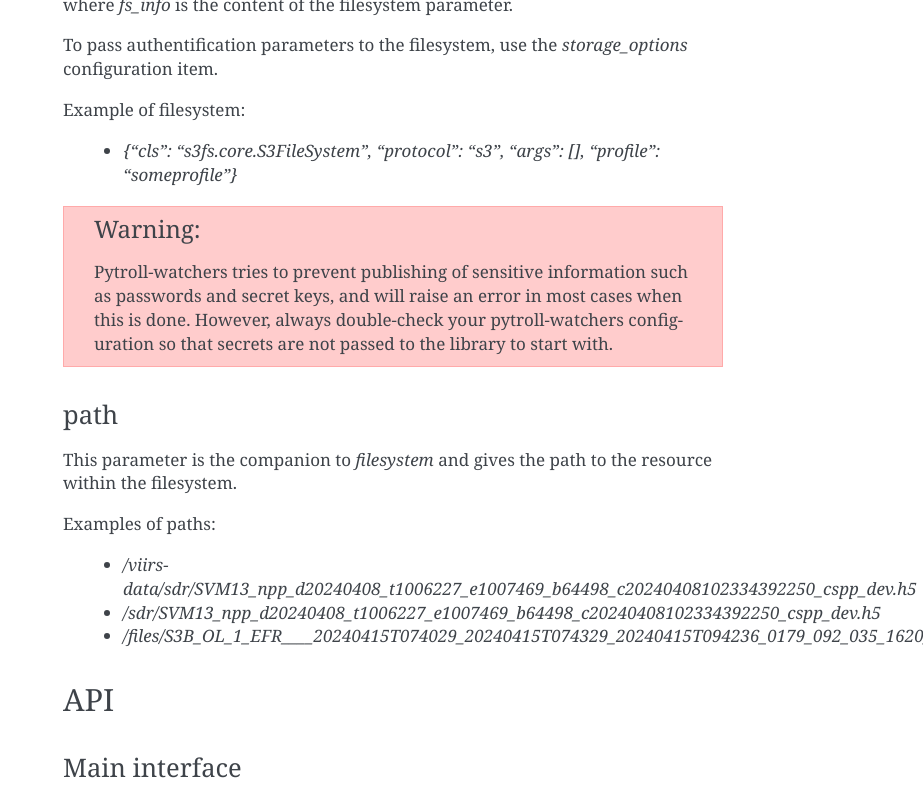
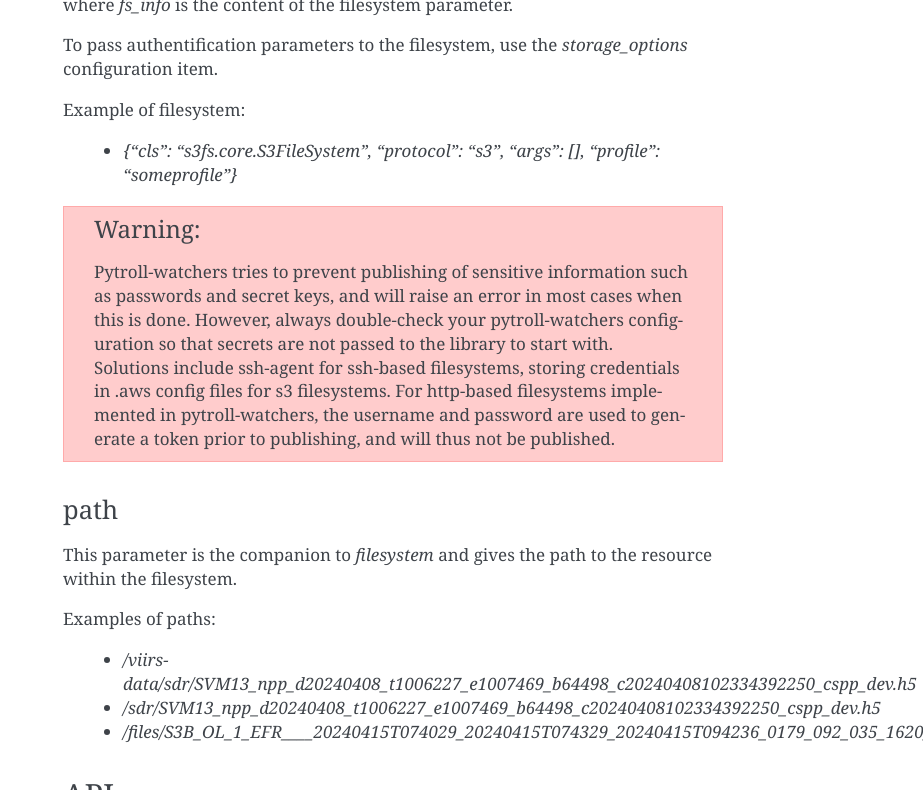
Before and after one commit to pytroll/pytroll-watchers, a Sphinx documentation site: the page built from docs/source/index.rst, in a window 1280 px wide and 900 px high, scrolled down 1668 px, cut to the strip 0-790 px from the top of the window. Shown: the whole strip, without its empty margins (357-1280 px from the left). Built offline with Sphinx 7.4.7, drawn with Linux system fonts in a browser that asks for light colours; the version number could not be read and is left out.

Commit message:
Add secure solutions suggestions

```diff
--- a/docs/source/index.rst
+++ b/docs/source/index.rst
@@ -87,6 +87,9 @@
    Pytroll-watchers tries to prevent publishing of sensitive information such as passwords and secret keys, and will
    raise an error in most cases when this is done. However, always double-check your pytroll-watchers configuration so
    that secrets are not passed to the library to start with.
+   Solutions include ssh-agent for ssh-based filesystems, storing credentials in .aws config files for s3 filesystems.
+   For http-based filesystems implemented in pytroll-watchers, the username and password are used to generate a token
+   prior to publishing, and will thus not be published.
 
 path
 ----
```
